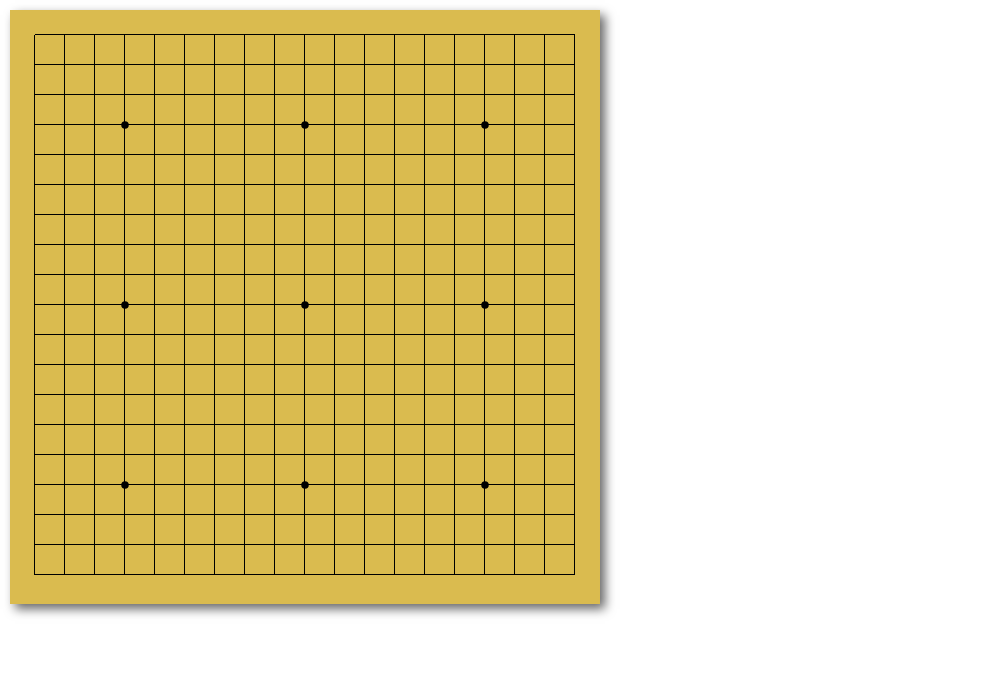
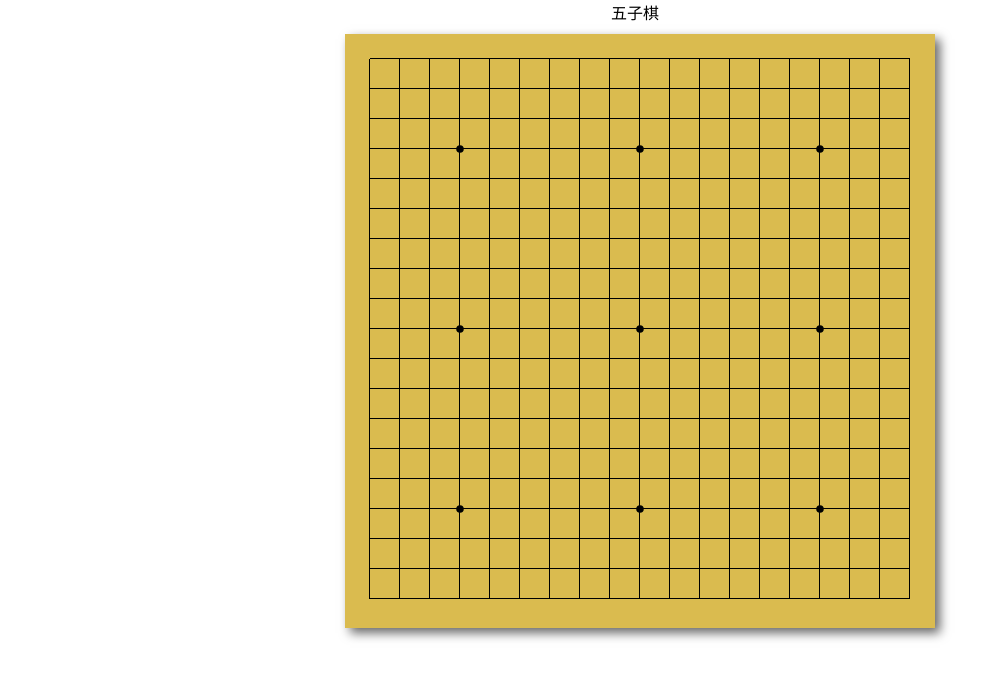
Before and after one commit to hehe1111/ts-canvas-gomoku, a website: page public/index.html in a window 1280 px wide. Shown: the whole page, without its empty margins (0-1002 px from the left). Drawn offline with Linux system fonts and the light colour scheme.

Commit message:
feat: 添加 header

```diff
--- a/public/index.html
+++ b/public/index.html
@@ -10,11 +10,15 @@
     <link rel="stylesheet" href="./style.css" />
   </head>
   <body>
-    <div class="page">
-      <div class="container">
+    <div class="header">
+      五子棋
+      <span id="result"></span>
+    </div>
+
+    <div class="container">
+      <div class="canvas-container">
         <canvas id="canvas"></canvas>
       </div>
-      <div id="result"></div>
     </div>
 
     <script src="../dist/index.js"></script>
--- a/public/style.css
+++ b/public/style.css
@@ -6,12 +6,17 @@
   box-sizing: border-box;
 }
 
-.page {
+.header {
+  text-align: center;
+}
+
+.container {
   display: flex;
+  justify-content: center;
   align-items: center;
 }
 
-.container {
+.canvas-container {
   margin: 10px;
   padding: 10px;
   background-color: #dabb4f;
@@ -20,5 +25,5 @@
 }
 
 #result {
-  margin-left: 40px;
+  margin-left: 10px;
 }
```
